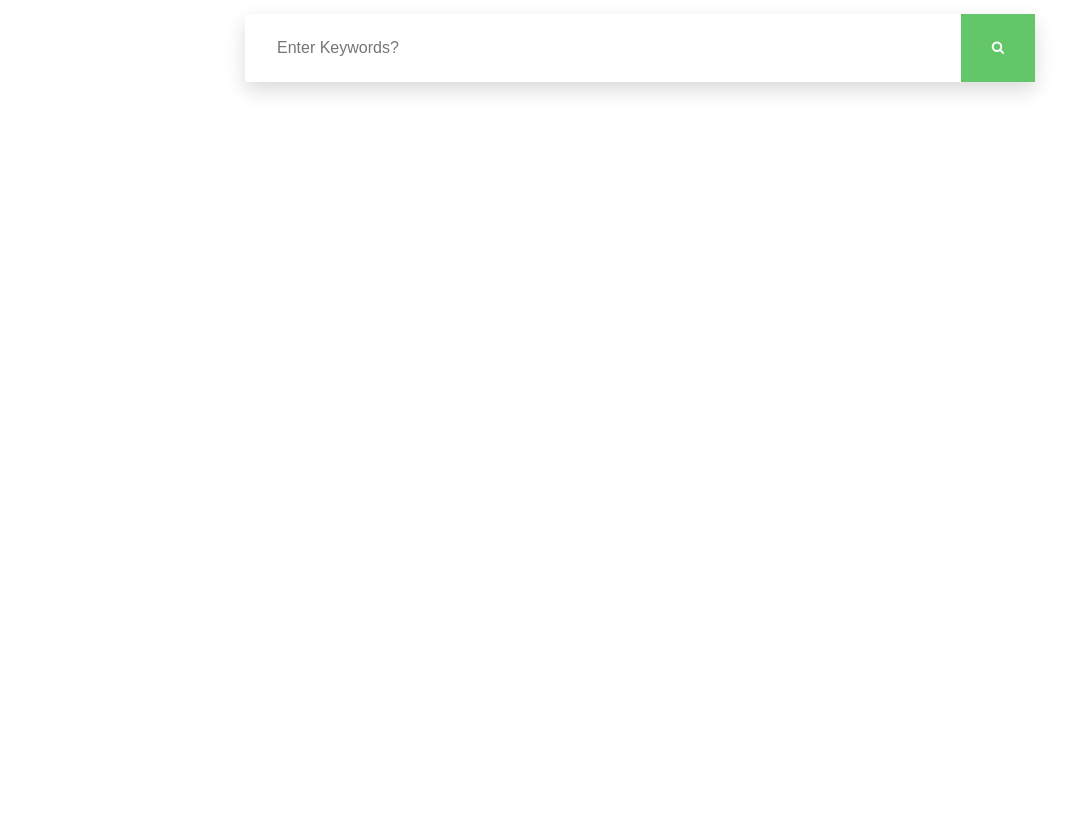
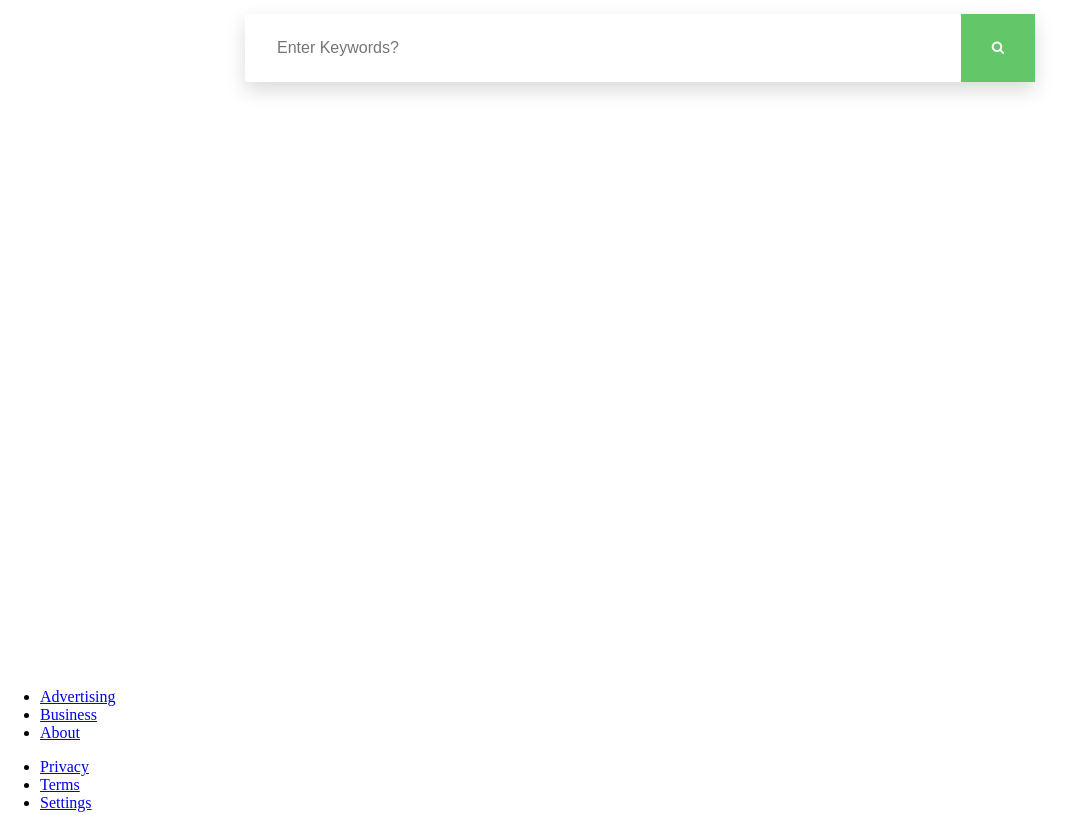
Before and after one commit to kankuu/search-frontend, a plain HTML site: page index-1.html in a window 1280 px wide. Shown: the part 256-1084 px from the top of the page, without its empty margins (0-1078 px from the left). Before the commit the page ends 928 px from the top, so only its background shows below. Drawn offline with Linux system fonts and the light colour scheme.

Commit message:
update footer index

```diff
--- a/index-1.html
+++ b/index-1.html
@@ -22,14 +22,39 @@
         </div>
       </form>
     </div>
-    <script src="js/extention/choices.js"></script>
-    <script>
-      const choices = new Choices('[data-trigger]',
-      {
-        searchEnabled: false,
-        itemSelectText: '',
-      });
-
-    </script>
+    <div class="footer bg-light">
+      <footer class="text-center">
+          <div class="row">
+            <div class="colom">
+              <ul id="menu">
+                <li>
+                  <a href="https://www.google.com/intl/en/ads/?fg=1">Advertising</a>
+                </li>
+                <li>
+                  <a href="https://www.google.com/services/?fg=1">Business</a>
+                </li>
+                <li>
+                  <a href="https://www.google.com/intl/en/about.html?fg=1">About</a>
+                </li>
+              </ul>
+            </div>
+            <div class="colom">
+              <div class="kanan">
+                <ul id="menu">
+                  <li>
+                    <a href="https://www.google.com/intl/en/policies/privacy/?fg=1">Privacy</a>
+                  </li>
+                  <li>
+                    <a href="https://www.google.com/intl/en/policies/terms/?fg=1">Terms</a>
+                  </li>
+                  <li>
+                    <a href="https://www.google.com/preferences?hl=en">Settings</a>
+                  </li>
+                </ul>
+              </div>
+            </div>
+          </div>
+      </footer>
+    </div>
   </body>
 </html>
```
